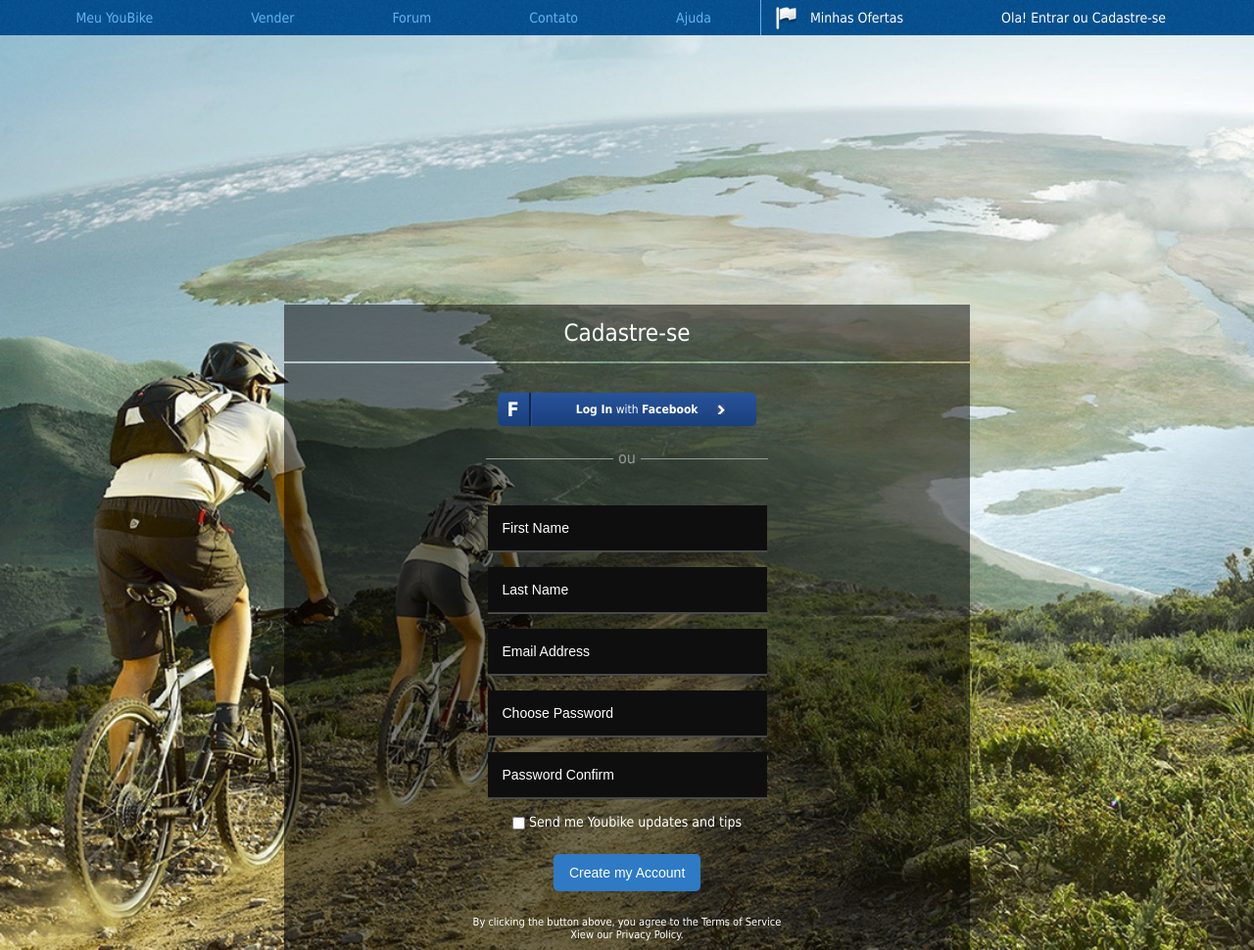
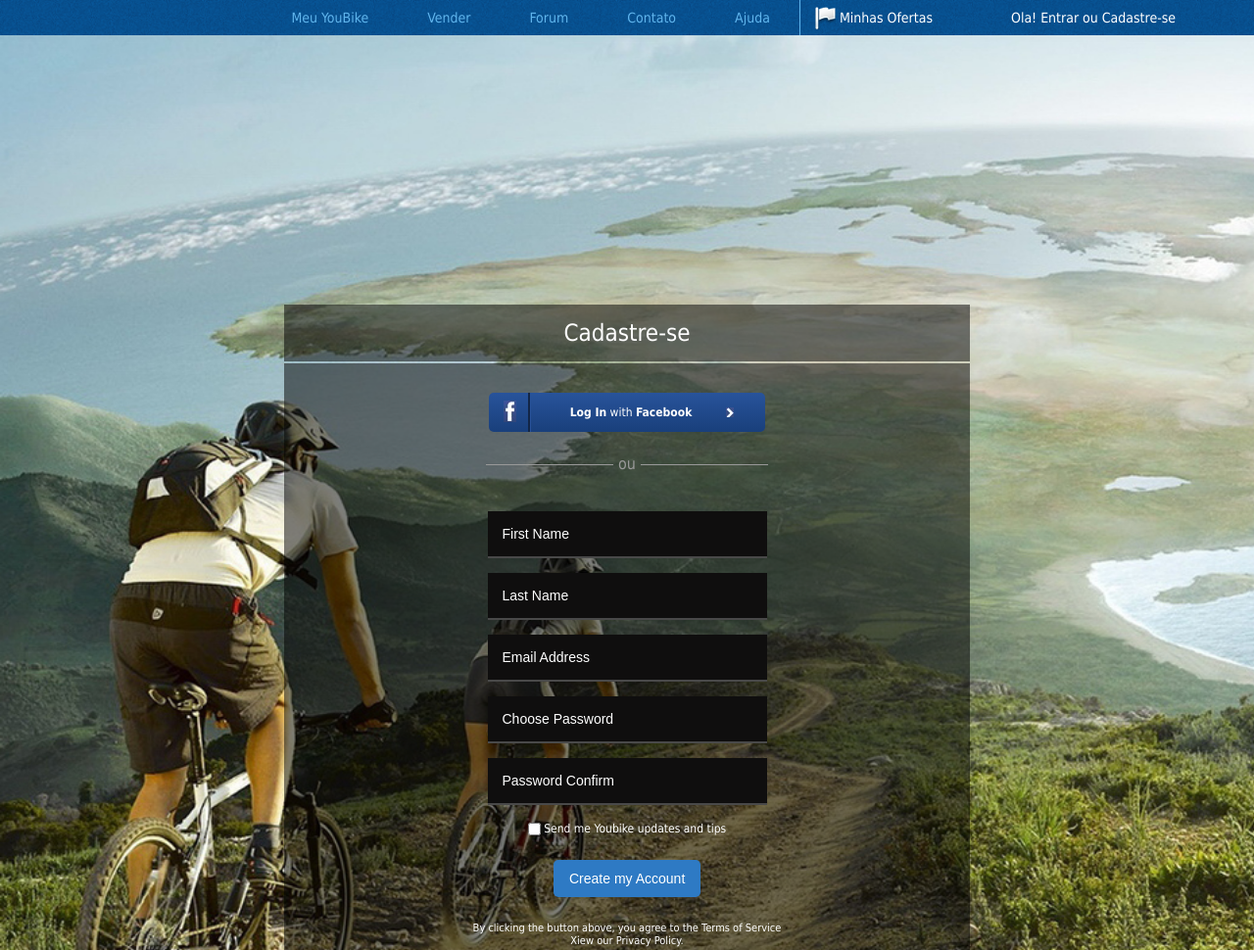
Before and after one commit to Marokasi/marokasi.github.io, a plain HTML site: page ht5/index.html in a window 1280 px wide. Shown: the top 970 px of the page at 98% size. Drawn offline with Linux system fonts and the light colour scheme.

Commit message:
fixed according to the comments

```diff
--- a/ht5/css/reset.css
+++ b/ht5/css/reset.css
@@ -1,7 +1,7 @@
 /*----------------------------------------------------------------------------------*/
 /*------------------------------RESET DEFAULT STYLES--------------------------------*/
 /*----------------------------------------------------------------------------------*/
-html,body                       { width:100%; height:100%; }
+
 body                            { padding:0; margin:0; font:12px Tahoma, sans-serif; background:#fff; color:#000; }
 div,p,a,span,em,strong,img,h1,h2,h3,h4,h5,h6,ul,ol,li,dl,dt,dd,table,td,tr,form,fieldset,label,select,checkbox,input,textarea {
     padding:0;
--- a/ht5/css/style.css
+++ b/ht5/css/style.css
@@ -24,14 +24,10 @@
 body{
     background:url("../img/homework5.jpg")no-repeat;
     background-size: cover;
-    min-height: 1500px;
+    /*min-height: 1500px;*/
     margin: 0 auto;
-    /*font-family: "Helvetica", sans-serif;*/
 }
 
-.wrapper{
-
-}
 /* Header */
 
 header{
@@ -51,7 +47,7 @@ header{
 }
 .ordinary a{
     display: block;
-    padding: 10px 50px;
+    padding: 10px 30px;
     color: #60b5ed;
     font-size: 14px;
     vertical-align: middle;
@@ -62,7 +58,7 @@ header{
 }
 .different a{
     display: block;
-    padding: 10px 50px;
+    padding: 10px 40px;
     color: #fff;
     font-size: 14px;
     vertical-align: middle;
@@ -79,9 +75,6 @@ a.flag:before{
     vertical-align: middle;
 
 }
-/*.navigation li.change>a{*/
-    /*padding: 20px 50px;*/
-/*}*/
 .different a:hover{
     background: #4eabda;
     text-decoration: underline;
@@ -99,18 +92,18 @@ span.fa-flag{
 
 
 }
-.content1{
+.content-header{
     padding: 15px 0;
     margin-bottom: 2px;
     color: #fff;
     background: rgba(1, 1, 1, .5);
     text-align: center;
 }
-.content1 h1{
+.content-header h1{
     font-size: 24px;
     font-weight: normal;
 }
-.content{
+.content-body{
     background: rgba(1, 1, 1, .5);
     color: #fff;
     padding: 30px 20px;
@@ -119,8 +112,9 @@ span.fa-flag{
 input {
     display: block;
 }
-.btnFacebook {
+.btn-Facebook {
     display: inline-block;
+    padding: 0 75px 0 40px;
     background: -webkit-linear-gradient(top, #28539B, #193F7B); / для webkit-браузеров /
     background: -moz-linear-gradient(top, #28539B, #193F7B); / для firefox 3.6+ /
     background: -o-linear-gradient(top, #28539B, #193F7B); / для Opera 11.10+ /
@@ -131,25 +125,25 @@ input {
     text-decoration: none;
 }
 
-.btnFacebook p {
-    display: inline-block;
-    vertical-align: middle;
-    padding: 0 60px 0 45px;
+.btn-Facebook span{
+    display: block;
+    border-left: 3px groove #28539B;
     color: #fff;
+    padding: 13px 0 13px 40px;
 }
 
-.btnFacebook:before {
-    content: "F";
-    display: inline-block;
-    vertical-align: middle;
-    font-size: 20px;
-    font-weight: bold;
-    color: #fff;
-    border-right: 3px groove #28539B;
-    padding: 5px 10px;
+.btn-Facebook:before {
+    content: "";
+    display: block;
+    background: url("../img/facebook.png") no-repeat;
+    width: 13px;
+    height: 22px;
+    position: absolute;
+    top: 8px;
+    left: 15px;
 }
 
-.btnFacebook:after {
+.btn-Facebook:after {
     content: "";
     display: block;
     background: url("../img/arrow.png") no-repeat;
@@ -157,61 +151,8 @@ input {
     height: 10px;
     position: absolute;
     right: 30px;
-    top: 12px;
+    top: 15px;
 }
-/*.fb-content{*/
-    /*font-size:0; !* убираем горизонтальные отступы *!*/
-    /*line-height:0; !* ...и вертикальные в некоторых браузерах *!*/
-    /*letter-spacing:-1px;*/
-/*}*/
-/*.fb-content li{*/
-    /*display: inline-block;*/
-    /*font-size:14px;*/
-    /*letter-spacing: normal;*/
-    /*line-height: normal;*/
-/*}*/
-
-/*.fb-login,*/
-/*.fb-reg{*/
-    /*display: inline-block;*/
-    /*border: 1px solid transparent;*/
-    /*background: #375090;*/
-
-/*}*/
-/*.fb-reg{*/
-    /*border-radius: 5px 0 0 5px;*/
-    /*border-right: 1px ridge;*/
-    /*font-size: 11px;*/
-/*}*/
-/*.fb-login{*/
-    /*border-radius: 0 5px 5px 0;*/
-/*}*/
-/*.fa-facebook{*/
-    /*color: #fff;*/
-    /*padding: 15px;*/
-    /*vertical-align: middle;*/
-
-/*}*/
-/*span.fa-facebook {*/
-    /*font-size: 19px;*/
-/*}*/
-/*a.fb-login{*/
-    /*padding: 16px 35px;*/
-    /*color: #fff;*/
-    /*font-size: 14px;*/
-    /*font-weight: bold;*/
-    /*vertical-align: middle;*/
-    /*text-transform: capitalize;*/
-/*}*/
-/*.fb-login span{*/
-    /*font-weight: 100;*/
-    /*text-transform: lowercase;*/
-/*}*/
-/*.fa-chevron-right{*/
-    /*margin-left: 15px;*/
-    /*font-weight: 100;*/
-/*}*/
-
 .social::-webkit-input-placeholder {color:#fff; font-weight: bold;}
 .social::-moz-placeholder          {color:#fff; font-weight: bold;}/* Firefox 19+ */
 .social:-moz-placeholder           {color:#fff; font-weight: bold;}/* Firefox 18- */
@@ -258,7 +199,6 @@ label.update{
     background: #2e7ac4;
     color: #fff;
 }
-
 .subtitle{
     margin: 25px auto;
     font-size: 14px;
--- a/ht5/index.html
+++ b/ht5/index.html
@@ -9,43 +9,39 @@
     <title>Cadastre-se</title>
 </head>
 <body>
-<div class="wrapper">
     <header class="clearfix">
-        <ul class ="navigation">
-            <li class="ordinary"><a href="#">Meu YouBike</a></li>
-            <li class="ordinary"><a href="#">Vender</a></li>
-            <li class="ordinary"><a href="#">Forum</a></li>
-            <li class="ordinary"><a href="#">Contato</a></li>
-            <li class="ordinary"><a href="#">Ajuda</a></li>
+        <ul class ="navigation ordinary">
+            <li><a href="#">Meu YouBike</a></li>
+            <li><a href="#">Vender</a></li>
+            <li><a href="#">Forum</a></li>
+            <li><a href="#">Contato</a></li>
+            <li><a href="#">Ajuda</a></li>
             <li class="different"><a class ="flag" href="#">Minhas Ofertas</a></li>
-            <li class="different change"><a href="#">Ola! Entrar ou Cadastre-se</a></li>
+            <li class="different"><a href="#">Ola! Entrar ou Cadastre-se</a></li>
         </ul>
     </header>
     <div class="container">
-        <div class="content1">
+        <div class="content-header">
             <h1>Cadastre-se</h1>
         </div>
-        <div class="content">
-            <a class="btnFacebook" href="#"><p><b>Log In</b> with <b>Facebook </b></p></a>
+        <div class="content-body">
+            <a class="btn-Facebook" href="#"><span><b>Log In</b> with <b>Facebook</b></span></a>
             <p class="subtitle fancy"><span> ou </span></p>
+                <form>
                     <fieldset>
-                <form>
                         <input class="text-space" type ="text" name="firstName" placeholder="First Name">
                         <input class="text-space" type ="text" name="lastName" placeholder="Last Name">
                         <input class="text-space" type ="email" name="email" placeholder="Email Address">
                         <input class="text-space" type ="password" name="password" placeholder="Choose Password">
                         <input class="text-space" type ="password" name="passsordConfirm" placeholder="Password Confirm">
-                    <label class="update" for="updates">
+                        <label class="update" for="updates"></label>
                         <input type="checkbox" id="updates" value="updates"> Send me Youbike updates and tips
-                    </label>
                         <input type="submit" value ="Create my Account">
+                    </fieldset>
                 </form>
-            </fieldset>
             <p class="prescription">By clicking the button above, you agree to the Terms of Service</p>
             <p class="prescription">Xiew our Privacy Policy.</p>
         </div>
     </div>
-</div>
-
 </body>
 </html>
```
Also changed, not shown: ht5/img/facebook.png (added). Lines whose indentation alone changed are shown as unchanged.
